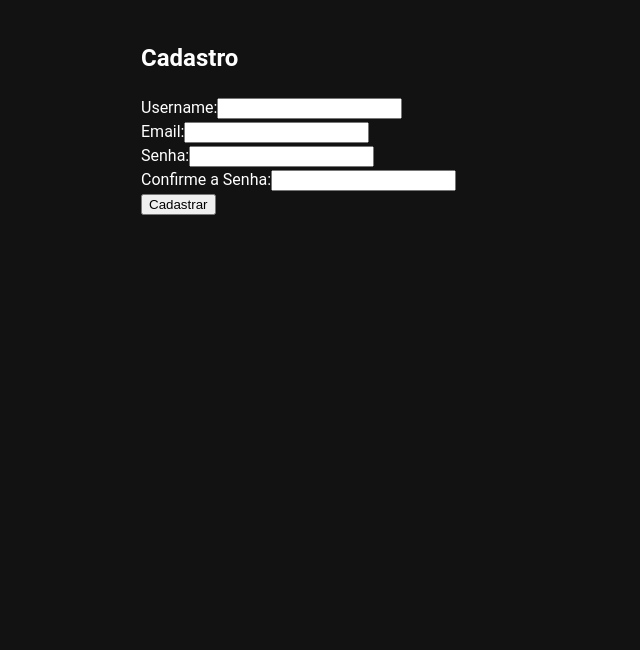
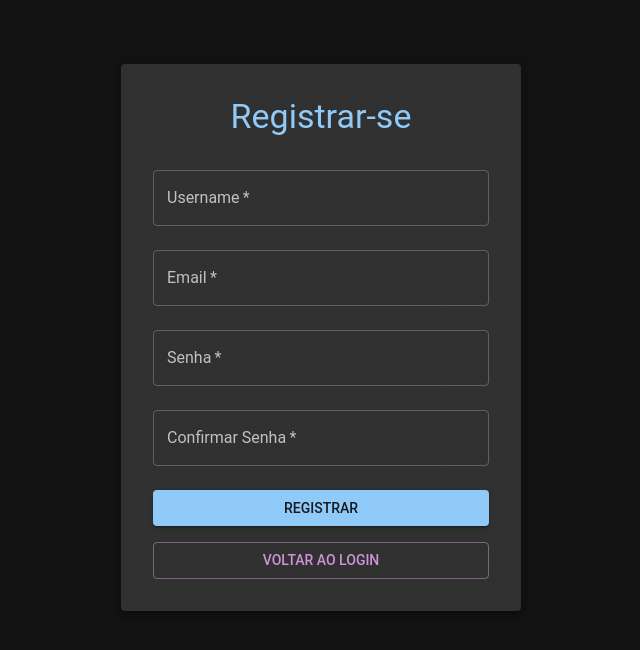
Before and after one commit to otaviopl/front-agro-infra, a React (Create React App) app: page /register in a window 1280 px wide. Shown: the top 650 px of the page, without its empty margins (319-959 px from the left). Built offline with nearby package versions, Linux system fonts and the light colour scheme.

Commit message:
MPV version, already at PROD

```diff
--- a/src/App.js
+++ b/src/App.js
@@ -24,4 +24,5 @@ function App() {
     </ThemeProvider>
   );
 }
+
 export default App;
--- a/src/components/Login.js
+++ b/src/components/Login.js
@@ -18,29 +18,23 @@ const Login = ({ setUsername }) => {
   const [isLoading, setIsLoading] = useState(false);
 
   const navigate = useNavigate();
+
   const handleLogin = async (event) => {
     event.preventDefault();
     setError("");
     setIsLoading(true);
 
     try {
-      // Construir o corpo no formato esperado
-      const requestBody = {
-        body: JSON.stringify({
-          username,
-          email,
-          password,
-        }),
-      };
-
       const response = await fetch(
-        "https://aw1gwngj0h.execute-api.us-east-1.amazonaws.com/dev/login",
+        "https://yvv8xenqud.execute-api.us-east-1.amazonaws.com/dev/login",
         {
           method: "POST",
           headers: {
             "Content-Type": "application/json",
           },
-          body: JSON.stringify(requestBody), // Enviar o corpo formatado
+          body: JSON.stringify({
+            body: JSON.stringify({ username, email, password }),
+          }),
         }
       );
 
@@ -117,6 +111,15 @@ const Login = ({ setUsername }) => {
         >
           {isLoading ? <CircularProgress size={24} color="inherit" /> : "Entrar"}
         </Button>
+        <Button
+          variant="outlined"
+          color="secondary"
+          fullWidth
+          sx={{ mt: 2 }}
+          onClick={() => navigate("/register")}
+        >
+          Registrar-se
+        </Button>
       </Box>
     </Paper>
   );
--- a/src/components/Register.js
+++ b/src/components/Register.js
@@ -1,4 +1,14 @@
 import React, { useState } from "react";
+import { useNavigate } from "react-router-dom";
+import {
+  Box,
+  Button,
+  TextField,
+  Typography,
+  Alert,
+  CircularProgress,
+  Paper,
+} from "@mui/material";
 
 const Register = () => {
   const [username, setUsername] = useState("");
@@ -6,91 +16,126 @@ const Register = () => {
   const [password, setPassword] = useState("");
   const [confirmPassword, setConfirmPassword] = useState("");
   const [error, setError] = useState("");
-  const [success, setSuccess] = useState(false);
+  const [isLoading, setIsLoading] = useState(false);
+
+  const navigate = useNavigate();
 
   const handleRegister = async (event) => {
     event.preventDefault();
     setError("");
-    setSuccess(false);
+    setIsLoading(true);
 
-    // Verifica se as senhas coincidem
     if (password !== confirmPassword) {
-      setError("As senhas não coincidem.");
+      setError("As senhas não coincidem");
+      setIsLoading(false);
       return;
     }
 
     try {
-      // Envia os dados para o back-end
-      const response = await fetch("https://aw1gwngj0h.execute-api.us-east-1.amazonaws.com/dev/register", {
+      const response = await fetch(
+        "https://yvv8xenqud.execute-api.us-east-1.amazonaws.com/dev/register",
+        {
           method: "POST",
           headers: {
             "Content-Type": "application/json",
           },
+          body: JSON.stringify({
             body: JSON.stringify({ username, email, password }),
-      });
+          }),
+        }
+      );
 
-      if (!response.ok) {
-        const data = await response.json();
-        throw new Error(data.message || "Erro ao registrar usuário.");
+      const rawData = await response.json();
+      const data = JSON.parse(rawData.body);
+
+      if (rawData.statusCode === 201) {
+        navigate("/login");
+      } else {
+        throw new Error(data.message || "Erro ao realizar cadastro");
       }
-
-      setSuccess(true);
-      setUsername("");
-      setEmail("");
-      setPassword("");
-      setConfirmPassword("");
     } catch (err) {
-      setError(err.message || "Erro ao registrar usuário.");
+      setError(err.message || "Algo deu errado, tente novamente.");
+    } finally {
+      setIsLoading(false);
     }
   };
 
   return (
-    <div style={{ maxWidth: "400px", margin: "0 auto", padding: "20px" }}>
-      <h2>Cadastro</h2>
-      {error && <p style={{ color: "red" }}>{error}</p>}
-      {success && <p style={{ color: "green" }}>Usuário registrado com sucesso!</p>}
-      <form onSubmit={handleRegister}>
-        <div>
-          <label>Username:</label>
-          <input
-            type="text"
+    <Paper
+      elevation={3}
+      sx={{
+        maxWidth: 400,
+        margin: "auto",
+        padding: 4,
+        mt: 8,
+        textAlign: "center",
+      }}
+    >
+      <Typography variant="h4" component="h2" color="primary" mb={2}>
+        Registrar-se
+      </Typography>
+      {error && <Alert severity="error">{error}</Alert>}
+      <Box component="form" onSubmit={handleRegister} mt={2}>
+        <TextField
+          label="Username"
+          variant="outlined"
+          fullWidth
+          margin="normal"
           value={username}
           onChange={(e) => setUsername(e.target.value)}
           required
         />
-        </div>
-        <div>
-          <label>Email:</label>
-          <input
+        <TextField
+          label="Email"
           type="email"
+          variant="outlined"
+          fullWidth
+          margin="normal"
           value={email}
           onChange={(e) => setEmail(e.target.value)}
           required
         />
-        </div>
-        <div>
-          <label>Senha:</label>
-          <input
+        <TextField
+          label="Senha"
           type="password"
+          variant="outlined"
+          fullWidth
+          margin="normal"
           value={password}
           onChange={(e) => setPassword(e.target.value)}
           required
         />
-        </div>
-        <div>
-          <label>Confirme a Senha:</label>
-          <input
+        <TextField
+          label="Confirmar Senha"
           type="password"
+          variant="outlined"
+          fullWidth
+          margin="normal"
           value={confirmPassword}
           onChange={(e) => setConfirmPassword(e.target.value)}
           required
         />
-        </div>
-        <div>
-          <button type="submit">Cadastrar</button>
-        </div>
-      </form>
-    </div>
+        <Button
+          type="submit"
+          variant="contained"
+          color="primary"
+          fullWidth
+          disabled={isLoading}
+          sx={{ mt: 2 }}
+        >
+          {isLoading ? <CircularProgress size={24} color="inherit" /> : "Registrar"}
+        </Button>
+        <Button
+          variant="outlined"
+          color="secondary"
+          fullWidth
+          sx={{ mt: 2 }}
+          onClick={() => navigate("/login")}
+        >
+          Voltar ao Login
+        </Button>
+      </Box>
+    </Paper>
   );
 };
 
--- /dev/null
+++ b/src/components/Summary.js
@@ -0,0 +1,87 @@
+import React from "react";
+import { Card, CardContent, Typography, Box, CircularProgress } from "@mui/material";
+
+const SummaryDisplay = ({ summary, loading }) => {
+  if (loading) {
+    return (
+      <Box
+        sx={{
+          display: "flex",
+          justifyContent: "center",
+          alignItems: "center",
+          minHeight: "30vh",
+        }}
+      >
+        <CircularProgress color="primary" />
+      </Box>
+    );
+  }
+
+  if (!summary) {
+    return (
+      <Typography
+        variant="h6"
+        color="textSecondary"
+        sx={{
+          textAlign: "center",
+          marginTop: "1rem",
+        }}
+      >
+        Nenhum resumo gerado ainda.
+      </Typography>
+    );
+  }
+
+  // Dividindo o conteúdo do resumo em partes
+  const sections = summary.split("\n\n"); // Divide as seções por parágrafo duplo
+  const header = sections[0]; // A introdução do resumo
+  const suggestions = sections.slice(1); // O restante são sugestões ou detalhes
+
+  return (
+    <Card
+      elevation={6}
+      sx={{
+        margin: "2rem auto",
+        maxWidth: "600px",
+        backgroundColor: "#00000",
+      }}
+    >
+      <CardContent>
+        {/* Título do Resumo */}
+        <Typography variant="h5" color="primary" gutterBottom>
+          Resultado da Interpretação
+        </Typography>
+
+        {/* Introdução do Resumo */}
+        <Typography
+          variant="body1"
+          sx={{
+            whiteSpace: "pre-line",
+            textAlign: "justify",
+            marginTop: "1rem",
+          }}
+        >
+          {header}
+        </Typography>
+
+        {/* Sugestões de Culturas */}
+        <Box sx={{ marginTop: "1.5rem" }}>
+          <Typography variant="h6" color="secondary" gutterBottom>
+            Sugestões de Culturas:
+          </Typography>
+          <ul>
+            {suggestions.map((suggestion, index) => (
+              <li key={index}>
+                <Typography variant="body2" sx={{ textAlign: "justify" }}>
+                  {suggestion}
+                </Typography>
+              </li>
+            ))}
+          </ul>
+        </Box>
+      </CardContent>
+    </Card>
+  );
+};
+
+export default SummaryDisplay;
--- /dev/null
+++ b/src/services/generalOperation.js
@@ -0,0 +1,36 @@
+export const getMaxHourValues = (alertsData) => {
+    const processedData = {};
+
+    Object.keys(alertsData).forEach((key) => {
+      if (Array.isArray(alertsData[key]) && alertsData[key].length > 0) {
+        const maxHourEntry = alertsData[key].reduce((prev, current) =>
+          prev.horas > current.horas ? prev : current
+        );
+        processedData[key] = { valor: maxHourEntry.valor, horas: maxHourEntry.horas };
+      }
+    });
+
+    return processedData;
+  };
+
+export const fetchLambdaData = async (url, latitude, longitude) => {
+  const payload = {
+    body: JSON.stringify({ latitude, longitude }),
+  };
+
+  const response = await fetch(url, {
+    method: "POST",
+    headers: {
+      "Content-Type": "application/json",
+    },
+    body: JSON.stringify(payload),
+  });
+
+  if (!response.ok) {
+    throw new Error(`Erro ao conectar à API: ${response.statusText}`);
+  }
+
+  const responseData = await response.json();
+  const parsedBody = JSON.parse(responseData.body);
+  return parsedBody;
+};
--- a/src/services/getWeatherData.js
+++ b/src/services/getWeatherData.js
@@ -1,5 +1,5 @@
 const fetchWeatherData = async (address) => {
-    const response = await fetch("https://aw1gwngj0h.execute-api.us-east-1.amazonaws.com/dev/weather-info", {
+    const response = await fetch("https://yvv8xenqud.execute-api.us-east-1.amazonaws.com/dev/weather-info", {
       method: "POST",
       headers: {
         "Content-Type": "application/json",
```
Also changed, not shown: src/components/Dashboard.js (+101 -40 lines), src/components/Home.js (+100 -39 lines). Lines whose indentation alone changed are shown as unchanged.
